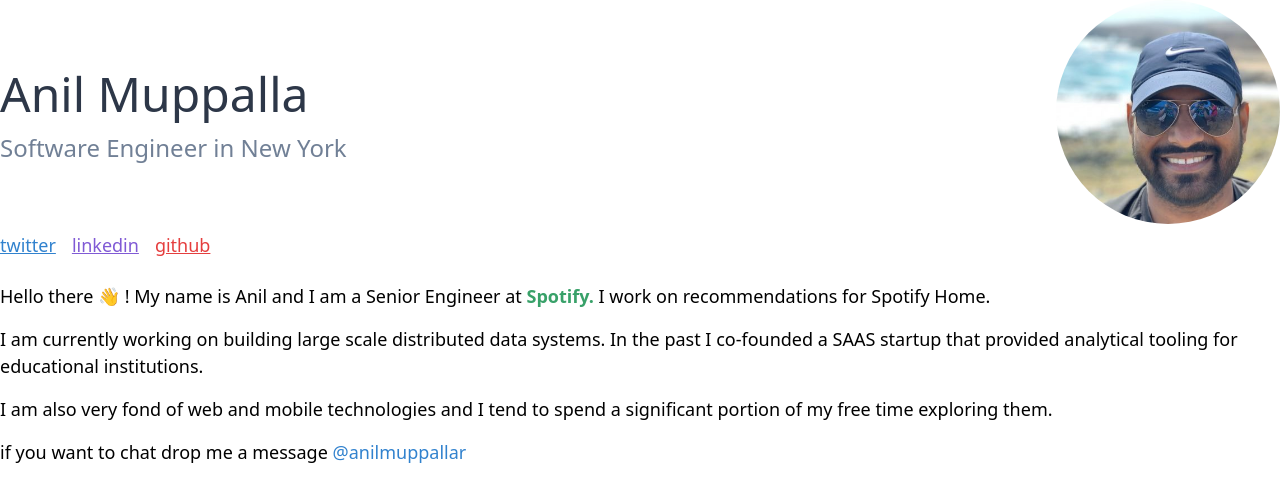
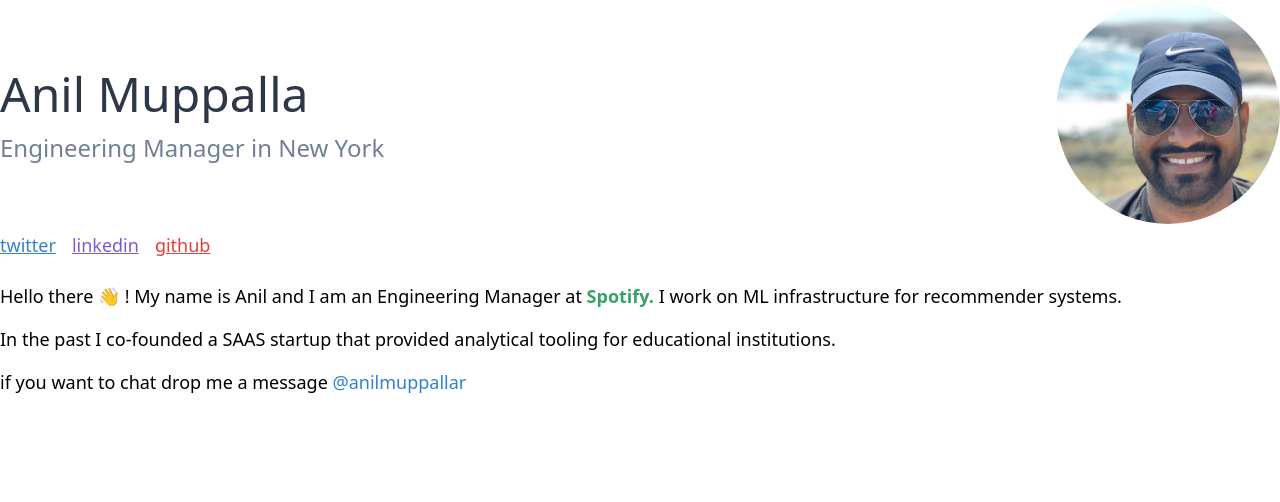
Before and after one commit to anilmuppalla/web, a Next.js app: page /components/hero in a window 1280 px wide. Shown: the top 502 px of the page. Built offline with nearby package versions, Linux system fonts and the light colour scheme.

Commit message:
Update hero.js

```diff
--- a/pages/components/hero.js
+++ b/pages/components/hero.js
@@ -8,7 +8,7 @@
               Anil Muppalla
             </div>
             <div className="font-mono text-2xl text-gray-600 text-center md:text-left">
-              Software Engineer in New York
+              Engineering Manager in New York
             </div>
           </div>
           <div className="flex justify-center">
@@ -51,7 +51,7 @@
       <div className="mt-6">
         <div className="text-lg">
           <p>
-            Hello there 👋 ! My name is Anil and I am a Senior Engineer at{" "}
+            Hello there 👋 ! My name is Anil and I am an Engineering Manager at{" "}
             <a
               className="text-green-600 font-bold no-underline hover:underline"
               rel="noopener"
@@ -60,16 +60,11 @@
             >
               Spotify.{" "}
             </a>
-            I work on recommendations for Spotify Home.
+            I work on ML infrastructure for recommender systems.
           </p>
           <p className="mt-4">
-            I am currently working on building large scale distributed data
-            systems. In the past I co-founded a SAAS startup that provided
+            In the past I co-founded a SAAS startup that provided
             analytical tooling for educational institutions.
-          </p>
-          <p className="mt-4">
-            I am also very fond of web and mobile technologies and I tend to
-            spend a significant portion of my free time exploring them.
           </p>
           <p className="mt-4">
             if you want to chat drop me a message{" "}
```
